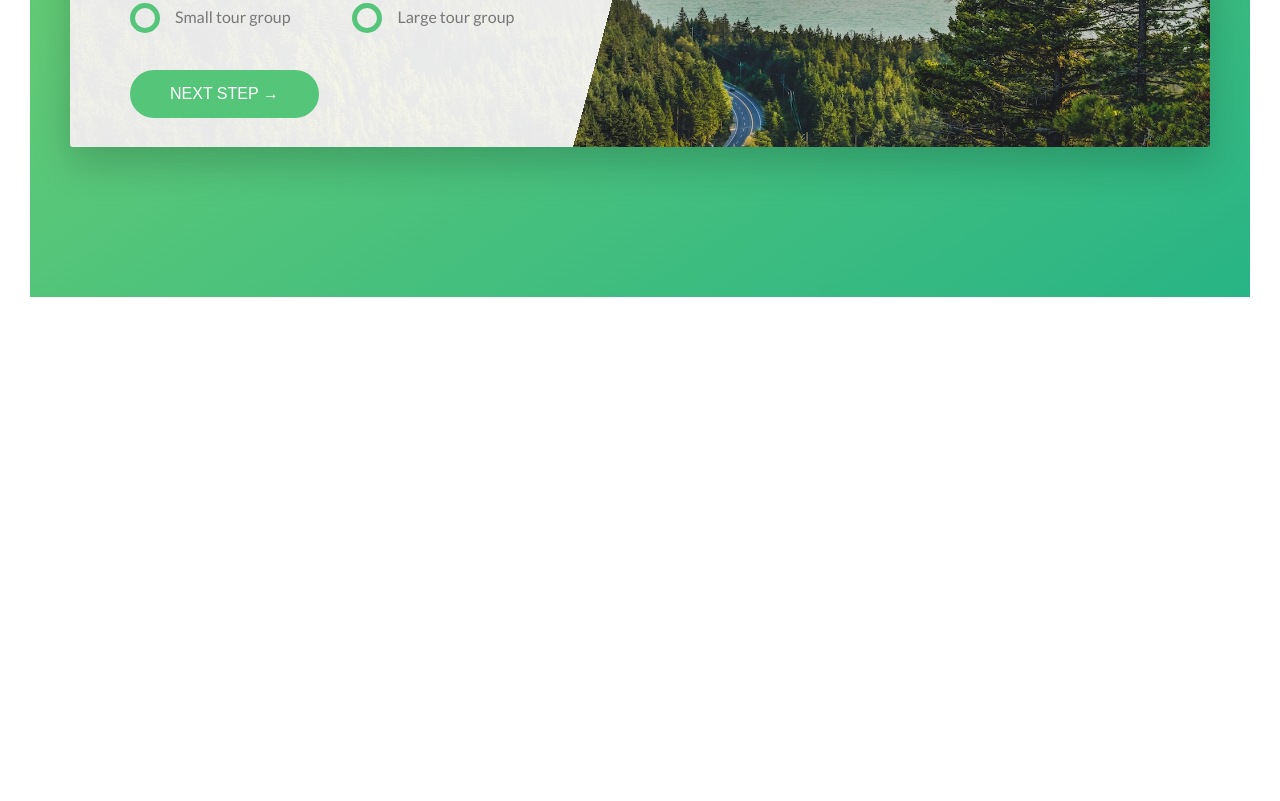
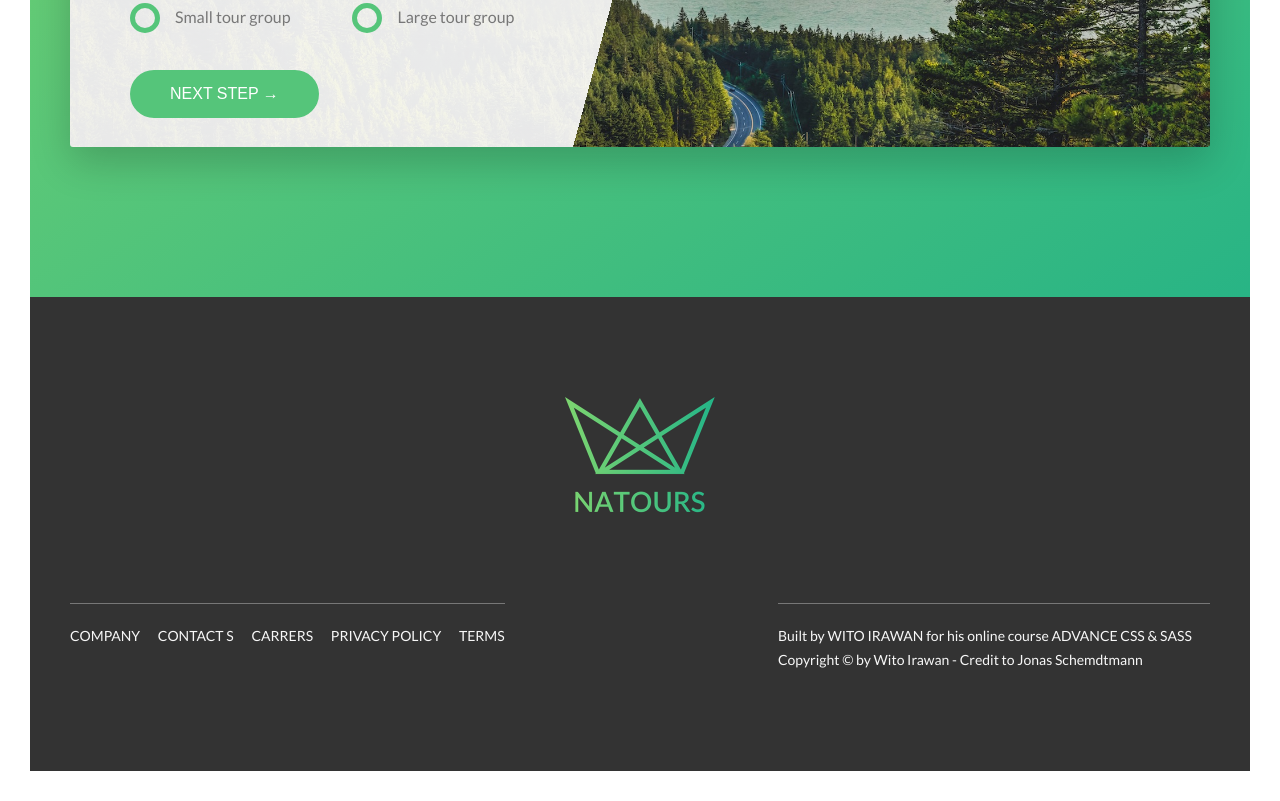
Before and after one commit to WitoGuard/advance-css, a website: page starter/index.html in a window 1280 px wide. Shown: the part 4975-5776 px from the top of the page. Before the commit the page ends 5302 px from the top, so only its background shows below. Drawn offline with Linux system fonts and the light colour scheme; files whose address does not match are found by name.

Commit message:
making footer

```diff
--- a/starter/index.html
+++ b/starter/index.html
@@ -369,6 +369,43 @@
     </section>
   </main>
 
+  <footer class="footer">
+    <div class="footer__logo-box">
+      <img src="img/logo-green-2x.png" alt="full logo" class="footer__logo" />
+    </div>
+    <div class="row">
+      <div class="col-1-of-2">
+        <div class="footer__navigation">
+          <ul class="footer__list">
+            <li class="footer__item">
+              <a href="#" class="footer__link">Company</a>
+            </li>
+            <li class="footer__item">
+              <a href="#" class="footer__link">Contact s</a>
+            </li>
+            <li class="footer__item">
+              <a href="#" class="footer__link">Carrers</a>
+            </li>
+            <li class="footer__item">
+              <a href="#" class="footer__link">Privacy Policy</a>
+            </li>
+            <li class="footer__item">
+              <a href="#" class="footer__link">Terms</a>
+            </li>
+          </ul>
+        </div>
+      </div>
+      <div class="col-1-of-2">
+        <p class="footer__copyright">
+          Built by <a href="#" class="footer__link">Wito Irawan</a> for his
+          online course
+          <a href="#" class="footer__link">Advance CSS & Sass</a> Copyright
+          &copy; by Wito Irawan - Credit to Jonas Schemdtmann
+        </p>
+      </div>
+    </div>
+  </footer>
+
   <!-- GRID SYSTEM BUATAN SENDIRI -->
   <!-- <section class="grid-test">
     <div class="row">
--- a/starter/sass/abstracts/_variables.scss
+++ b/starter/sass/abstracts/_variables.scss
@@ -13,7 +13,8 @@ $color-grey-light-1: #f7f7f7;
 $color-grey-light-2: #eee;
 
 $color-grey-dark: #777;
-$color-grey-dark2: #999;
+$color-grey-dark-2: #999;
+$color-grey-dark-3: #333;
 
 $color-white: #fff;
 $color-black: #000;
--- a/starter/sass/components/_form.scss
+++ b/starter/sass/components/_form.scss
@@ -18,7 +18,7 @@
     transition: all 0.3s;
 
     &::-webkit-input-placeholder {
-      color: $color-grey-dark2;
+      color: $color-grey-dark-2;
     }
 
     &:focus {
--- /dev/null
+++ b/starter/sass/layouts/_footer.scss
@@ -0,0 +1,61 @@
+.footer {
+  background-color: $color-grey-dark-3;
+  padding: 10rem 0;
+  font-size: 1.4rem;
+  color: $color-grey-light-1;
+
+  &__logo-box {
+    //inline elemen membuat tengah dapat dengan text align center
+    text-align: center;
+    margin-bottom: 8rem;
+  }
+
+  &__logo {
+    width: 15rem;
+    height: auto;
+  }
+
+  &__navigation {
+    border-top: 1px solid $color-grey-dark;
+    padding-top: 2rem;
+    display: inline-block;
+  }
+
+  &__list {
+    list-style: none;
+  }
+
+  &__item {
+    display: inline-block;
+
+    &:not(:last-child) {
+      margin-right: 1.5rem;
+    }
+  }
+
+  &__link {
+    &:link,
+    &:visited {
+      color: $color-grey-light-1;
+      background-color: $color-grey-dark-3;
+      text-decoration: none;
+      text-transform: uppercase;
+      display: inline-block;
+      transition: all 0.2s;
+    }
+
+    &:hover,
+    &:active {
+      color: $color-primary;
+      box-shadow: 0 1rem 2rem rgba($color-black, 0.4);
+      transform: rotate(5deg) scale(1.3);
+    }
+  }
+
+  &__copyright {
+    border-top: 1px solid $color-grey-dark;
+    padding-top: 2rem;
+    width: 80%;
+    float: right;
+  }
+}
--- a/starter/sass/main.scss
+++ b/starter/sass/main.scss
@@ -17,5 +17,6 @@
 
 @import "layouts/header";
 @import "layouts/grid";
+@import "layouts/footer";
 
 @import "pages/home";
```
Also changed, not shown: starter/css/style.css.
